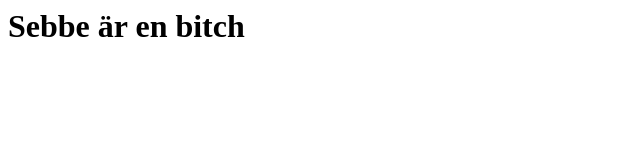
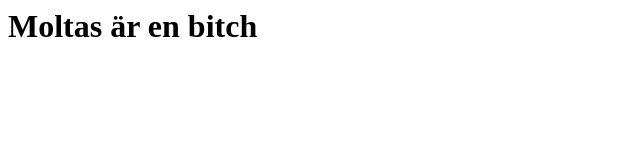
Before and after one commit to emilasbringer/hctib, a plain HTML site: page index.html in a window 1280 px wide. Shown: the whole page, without its empty margins (0-640 px from the left). Drawn offline with Linux system fonts and the light colour scheme.

Commit message:
Update index.html

```diff
--- a/index.html
+++ b/index.html
@@ -1 +1 @@
-<h1> Sebbe är en bitch </h1>
+<h1> Moltas är en bitch </h1>
```
